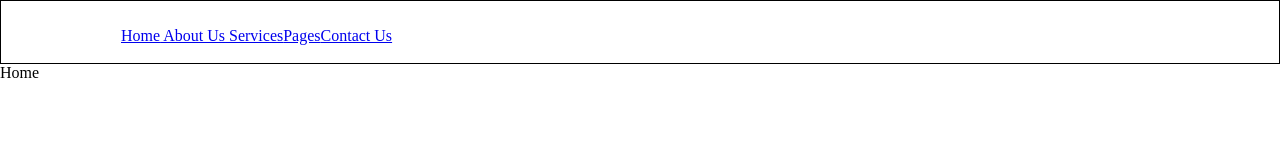
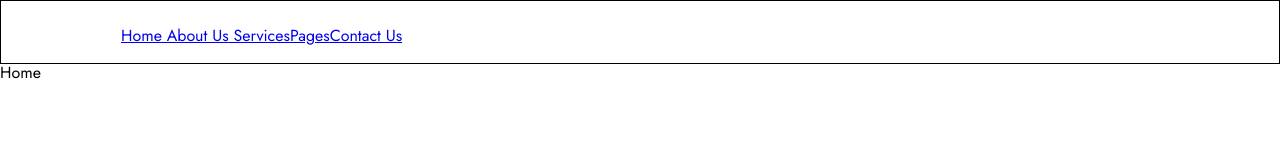
Before and after one commit to b-s-x/interior-landing, a React (Vite) app: page / in a window 1280 px wide. Shown: the top 160 px of the page. Built offline with nearby package versions, Linux system fonts and the light colour scheme.

Commit message:
@/index.scss: connect fonts, add defaul Jost

```diff
--- a/src/index.scss
+++ b/src/index.scss
@@ -1 +1,6 @@
 @import '@/styles/common/normalize';
+@import '@/styles/common/fonts';
+
+body {
+  font-family: 'Jost';
+}
```
